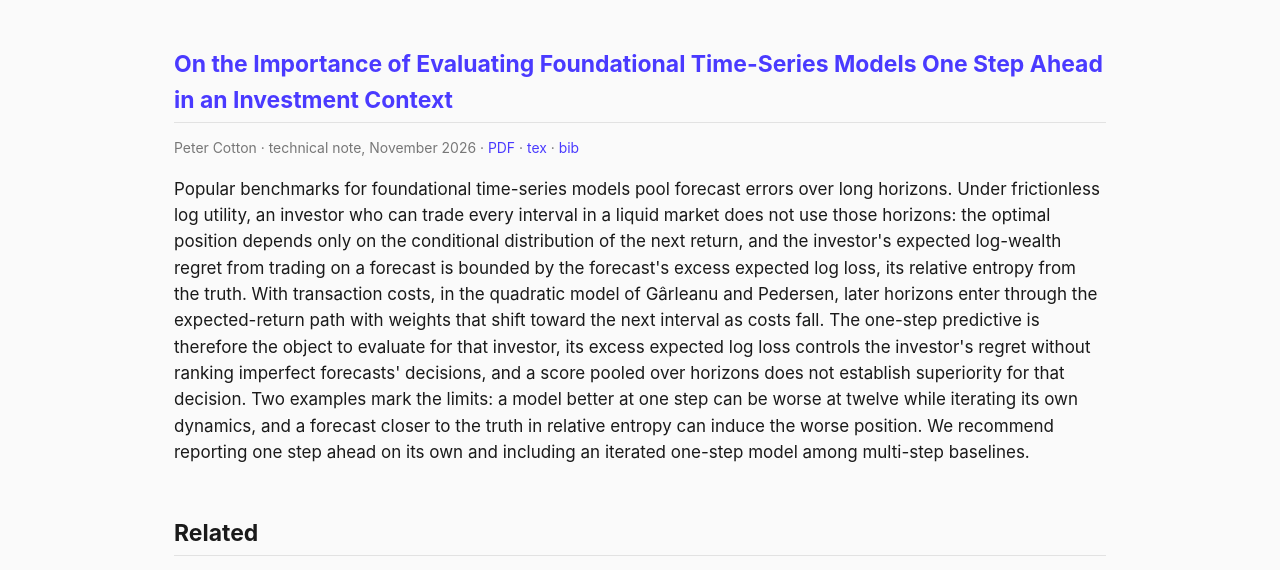
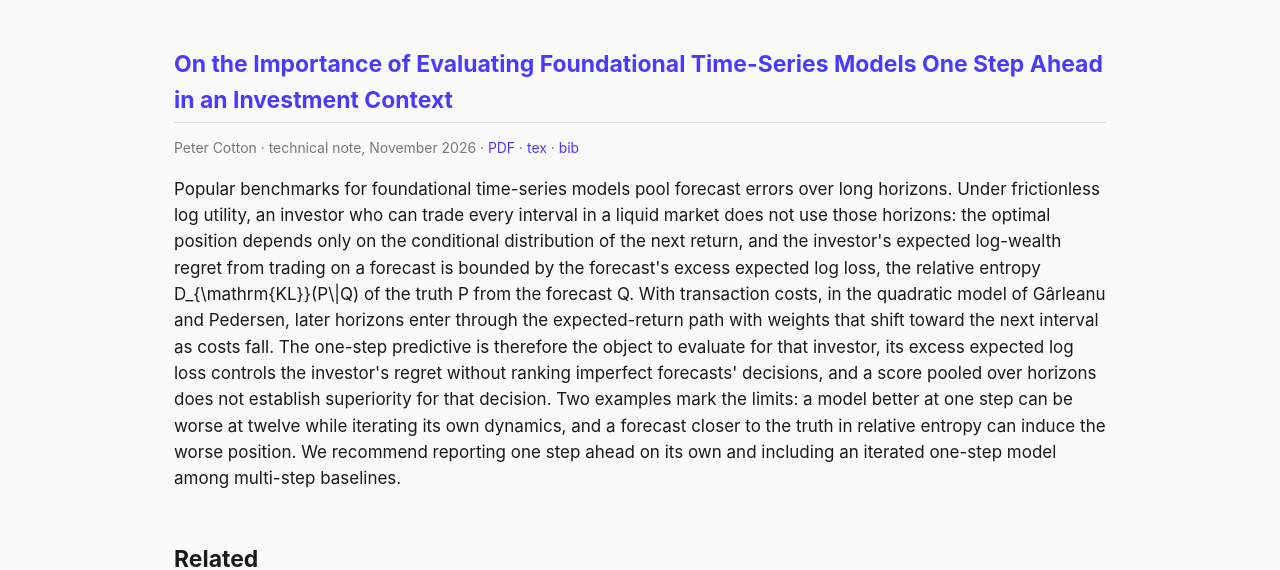
Before and after one commit to microprediction/foundationalprediction, a plain HTML site: page docs/papers.html in a window 1280 px wide. Shown: the part 206-776 px from the top of the page. Drawn offline with Linux system fonts and the light colour scheme.

Commit message:
Horizon note: final corrections (information sets, excess expected log loss and KL direction, multi-interval bound, cross-horizon regret restored, Proposition 2 assumptions and typesetting, Example 2 rounding) (#2)

```diff
--- a/docs/papers.html
+++ b/docs/papers.html
@@ -75,7 +75,7 @@
         <a href="./horizon-note.pdf">PDF</a> &middot;
         <a href="https://github.com/microprediction/foundationalprediction/blob/main/papers/horizon-note/horizon-note.tex">tex</a> &middot;
         <a href="https://github.com/microprediction/foundationalprediction/blob/main/papers/horizon-note/horizon-note.bib">bib</a></p>
-      <p class="abstract">Popular benchmarks for foundational time-series models pool forecast errors over long horizons. Under frictionless log utility, an investor who can trade every interval in a liquid market does not use those horizons: the optimal position depends only on the conditional distribution of the next return, and the investor's expected log-wealth regret from trading on a forecast is bounded by the forecast's excess expected log loss, its relative entropy from the truth. With transaction costs, in the quadratic model of G&acirc;rleanu and Pedersen, later horizons enter through the expected-return path with weights that shift toward the next interval as costs fall. The one-step predictive is therefore the object to evaluate for that investor, its excess expected log loss controls the investor's regret without ranking imperfect forecasts' decisions, and a score pooled over horizons does not establish superiority for that decision. Two examples mark the limits: a model better at one step can be worse at twelve while iterating its own dynamics, and a forecast closer to the truth in relative entropy can induce the worse position. We recommend reporting one step ahead on its own and including an iterated one-step model among multi-step baselines.</p>
+      <p class="abstract">Popular benchmarks for foundational time-series models pool forecast errors over long horizons. Under frictionless log utility, an investor who can trade every interval in a liquid market does not use those horizons: the optimal position depends only on the conditional distribution of the next return, and the investor's expected log-wealth regret from trading on a forecast is bounded by the forecast's excess expected log loss, the relative entropy D_{\mathrm{KL}}(P\|Q) of the truth P from the forecast Q. With transaction costs, in the quadratic model of G&acirc;rleanu and Pedersen, later horizons enter through the expected-return path with weights that shift toward the next interval as costs fall. The one-step predictive is therefore the object to evaluate for that investor, its excess expected log loss controls the investor's regret without ranking imperfect forecasts' decisions, and a score pooled over horizons does not establish superiority for that decision. Two examples mark the limits: a model better at one step can be worse at twelve while iterating its own dynamics, and a forecast closer to the truth in relative entropy can induce the worse position. We recommend reporting one step ahead on its own and including an iterated one-step model among multi-step baselines.</p>
     </div>
     <h2>Related</h2>
     <p>The benchmark paper that defines the protocol used here,
```
Also changed, not shown: 2 other files.
